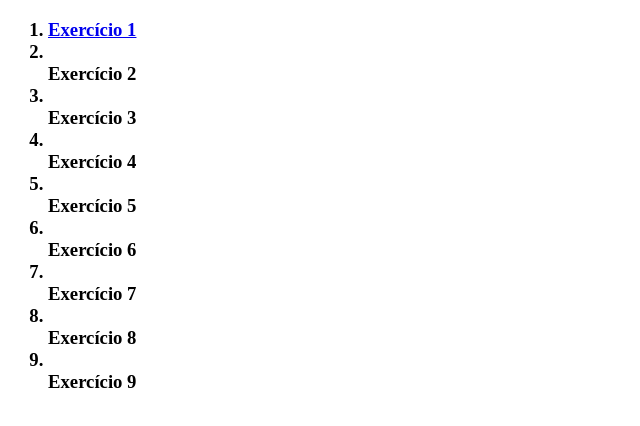
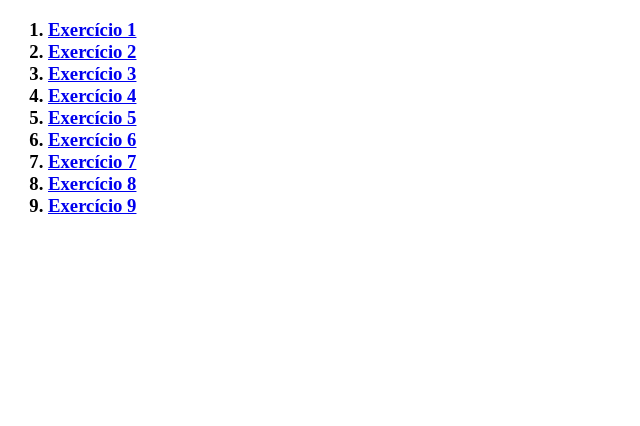
Before and after one commit to feliperib286/Desenvolvimento-sofwares-tarefas, a plain HTML site: page Tarefa2/src/atividade10/atividade10.html in a window 1280 px wide. Shown: the whole page, without its empty margins (0-640 px from the left). Drawn offline with Linux system fonts and the light colour scheme.

Commit message:
Update atividade10.html

```diff
--- a/Tarefa2/src/atividade10/atividade10.html
+++ b/Tarefa2/src/atividade10/atividade10.html
@@ -11,14 +11,14 @@
     <h3>
         <OL>
             <LI><a href="atividade1.html"target="_blank"</LI> Exercício 1
-            <LI><a href="atividade2.html"target="_blank"></a>  </LI> Exercício 2
-            <LI><a href="atividade3.html"target="_blank"></a>  </LI> Exercício 3
-            <LI><a href="atividade4.html"target="_blank"></a>  </LI> Exercício 4
-            <LI><a href="atividade5.html"target="_blank"></a>  </LI> Exercício 5
-            <LI><a href="atividade6.html"target="_blank"></a>  </LI> Exercício 6
-            <LI><a href="atividade6.html"target="_blank"></a>  </LI> Exercício 7
-            <LI><a href="atividade8.html"target="_blank"></a>  </LI> Exercício 8
-            <LI><a href="atividade9.html"target="_blank"></a>  </LI> Exercício 9
+            <LI><a href="atividade2.html"target="_blank"</LI> Exercício 2
+            <LI><a href="atividade3.html"target="_blank"</LI> Exercício 3
+            <LI><a href="atividade4.html"target="_blank"</LI> Exercício 4
+            <LI><a href="atividade5.html"target="_blank"</LI> Exercício 5
+            <LI><a href="atividade6.html"target="_blank"</LI> Exercício 6
+            <LI><a href="atividade6.html"target="_blank"</LI> Exercício 7
+            <LI><a href="atividade8.html"target="_blank"</LI> Exercício 8
+            <LI><a href="atividade9.html"target="_blank"</LI> Exercício 9
 
 
         </OL>
```
